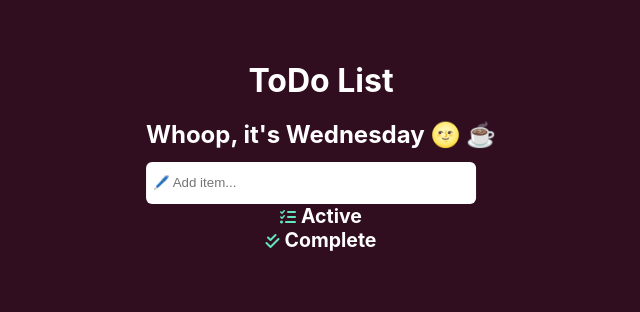
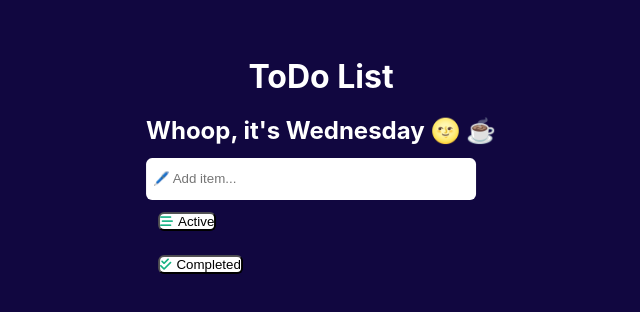
Before and after one commit to amalsaj/netflixClone2.0, a React (Create React App) app: page / in a window 1280 px wide. Shown: the top 312 px of the page, without its empty margins (319-959 px from the left). Built offline with nearby package versions, Linux system fonts and the light colour scheme; the HTML template or start-up script is replaced by a standard one.

Commit message:
functionaliy

```diff
--- a/src/App.css
+++ b/src/App.css
@@ -4,7 +4,7 @@
   }
 
   body {
-    background-color: #300d1f;
+    background-color: #110740;
   }
 
   .app {
@@ -93,16 +93,31 @@
   }
   .app .active {
     align-items: center;
-    display: flex;
     justify-content: center;
     flex-direction: column;
     font-size: small;
+    padding: 12px;
+
+}
+.button{
+  background-color: rgb(255, 255, 255);
+  color: rgb(0, 0, 0);
+  border-radius: 6px
+}
+.button:hover {
+  background-color: rgb(182, 178, 178);
+  color: rgb(0 0 0);
+}
+.app .completed {
+  align-items: center;
 }
 .app .active-check{
   cursor: pointer;
-  font-size: medium;
+  font-size: small;
   color: grey;
 }
 .app .h{
-  padding-top:44px
+  color : rgb(255, 255, 255);
+  padding-top:44px;
+
 }
--- a/src/App.js
+++ b/src/App.js
@@ -7,6 +7,8 @@ const App = () => {
   const [toDo, setTodo] = useState("");
   const [active, setActive] = useState([]);
   const [complete, setComplete] = useState([]);
+  const [flag, setFlag] = useState(false);
+  const [flag1, setFlag1] = useState(false);
 
   return (
     <div className="app">
@@ -62,7 +64,6 @@ const App = () => {
                 <p
                   style={{
                     textDecoration: value.status ? "line-through" : "none",
-                    textDecorationColor: "black",
                     opacity: value.status ? 0.5 : 1,
                   }}
                 >
@@ -85,48 +86,55 @@ const App = () => {
         })}
       </div>
       <div className="active">
-        <h2
+        <button
+          className="button"
           onClick={() => {
             const filteredTodos = toDos.filter((value4) => !value4.status);
             setActive(filteredTodos);
+            setFlag1(!flag1);
           }}
         >
-          {" "}
           <i
-            className="fa-solid fa-list-check active-check"
-            style={{ color: "#63E6BE" }}
+            className="fa-solid fa-bars-staggered active-check"
+            style={{ color: "#15b283" }}
           ></i>
           Active
-        </h2>
+        </button>
+        {flag1 && (
           <ul>
             {active.map((todo, index) => (
-            <li className="h" style={{ color: "white" }} key={index}>
+              <li className="h" key={index}>
                 {todo.text}
               </li>
             ))}
           </ul>
+        )}
       </div>
       <div className="active">
-        <h2
+        <button
+          className="button"
           onClick={() => {
             const completedTodos = toDos.filter((value4) => value4.status);
             setComplete(completedTodos);
+            setFlag(!flag);
+            console.log(flag);
           }}
         >
-          {" "}
           <i
             class="fa-solid fa-check-double active-check"
-            style={{ color: "#63E6BE" }}
+            style={{ color: "#15b283" }}
           ></i>
-          Complete
-        </h2>
+          Completed
+        </button>
+        {flag && (
           <ul>
             {complete.map((todo, index) => (
-            <li className="h" style={{ color: "white" }} key={index}>
+              <li className="h" key={index}>
                 {todo.text}
               </li>
             ))}
           </ul>
+        )}
       </div>
     </div>
   );
```
Lines whose indentation alone changed are shown as unchanged.
